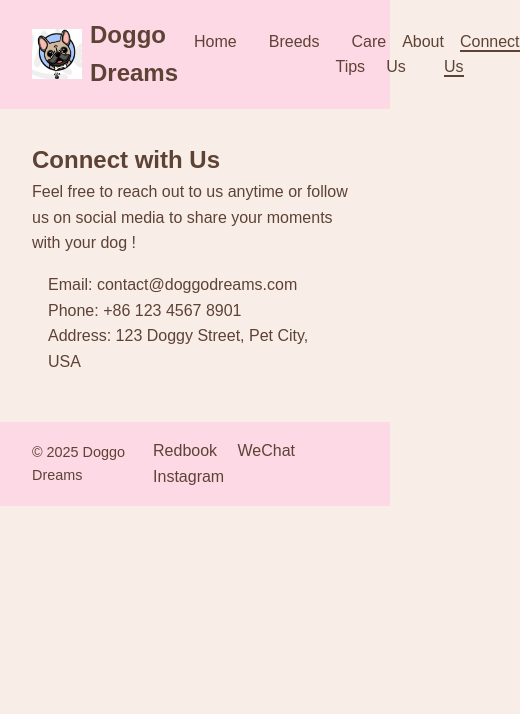
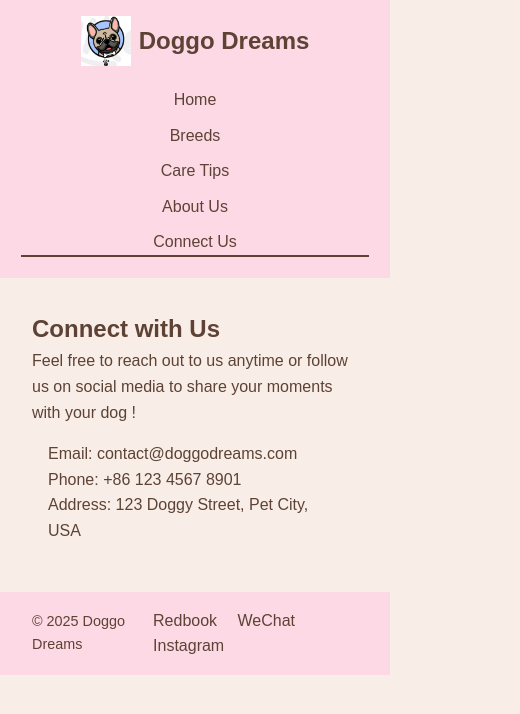
Before and after one commit to Celine-427/Cc_WebDev, a plain HTML site: page Midterm1/doggo-dreams/connect.html in a window 390 px wide. Shown: the whole page, 520 px wide, since content can reach past the window. Drawn offline with Linux system fonts and the light colour scheme.

Commit message:
updated media query

```diff
--- a/Midterm1/doggo-dreams/connect.html
+++ b/Midterm1/doggo-dreams/connect.html
@@ -1,8 +1,8 @@
 <!DOCTYPE html>
 <html lang="en">
 <head>
-  <meta charset="UTF-8"/>
-  <meta name="viewport" content="width=device-width, initial-scale=1"/>
+  <meta charset="UTF-8" />
+  <meta name="viewport" content="width=device-width, initial-scale=1.0"/>
   <title>Doggo Dreams | Connect Us</title>
   <link rel="stylesheet" href="styles.css"/>
 </head>
@@ -13,17 +13,13 @@
       <h1>Doggo Dreams</h1>
     </div>
     <nav>
-
-
       <ul>
-        <li><a href="index.html">Home</a></li>
-        <li><a href="breeds.html">Breeds</a></li>
+        <li><a href="index2.html">Home</a></li>
+        <li><a href="breeds2.html">Breeds</a></li>
         <li><a href="care-tips.html">Care Tips</a></li>
         <li><a href="about.html">About Us</a></li>
         <li><a href="connect.html" class="active">Connect Us</a></li>
       </ul>
-
-
     </nav>
   </header>
 
--- a/Midterm1/doggo-dreams/styles.css
+++ b/Midterm1/doggo-dreams/styles.css
@@ -261,4 +261,38 @@
       flex-direction: row;
       flex-wrap: wrap;
     }
+
+    header {
+
+      flex-direction: column;
+      align-items: center;
+
+      padding: 1rem;
+    }
+
+    header .logo {
+      margin-bottom: 1rem;
+    }
+
+    nav {
+      width: 100%;
+      display: flex;
+    }
+
+    nav ul {
+      flex-direction: column;
+      align-items: center;
+      width: 100%;
+    }
+
+    nav li {
+      width: 100%;
+
+    }
+
+    nav a {
+      margin: 5px;
+      display: block;
+      text-align: center;
+    }
   }
```
Also changed, not shown: Midterm1/doggo-dreams/about.html (+3 -6 lines), Midterm1/doggo-dreams/breeds2.html (renamed from Midterm1/doggo-dreams/breeds.html, +2 -6 lines), Midterm1/doggo-dreams/care-tips.html (+3 -7 lines), Midterm1/doggo-dreams/index2.html (renamed from Midterm1/doggo-dreams/index.html, +2 -2 lines).
